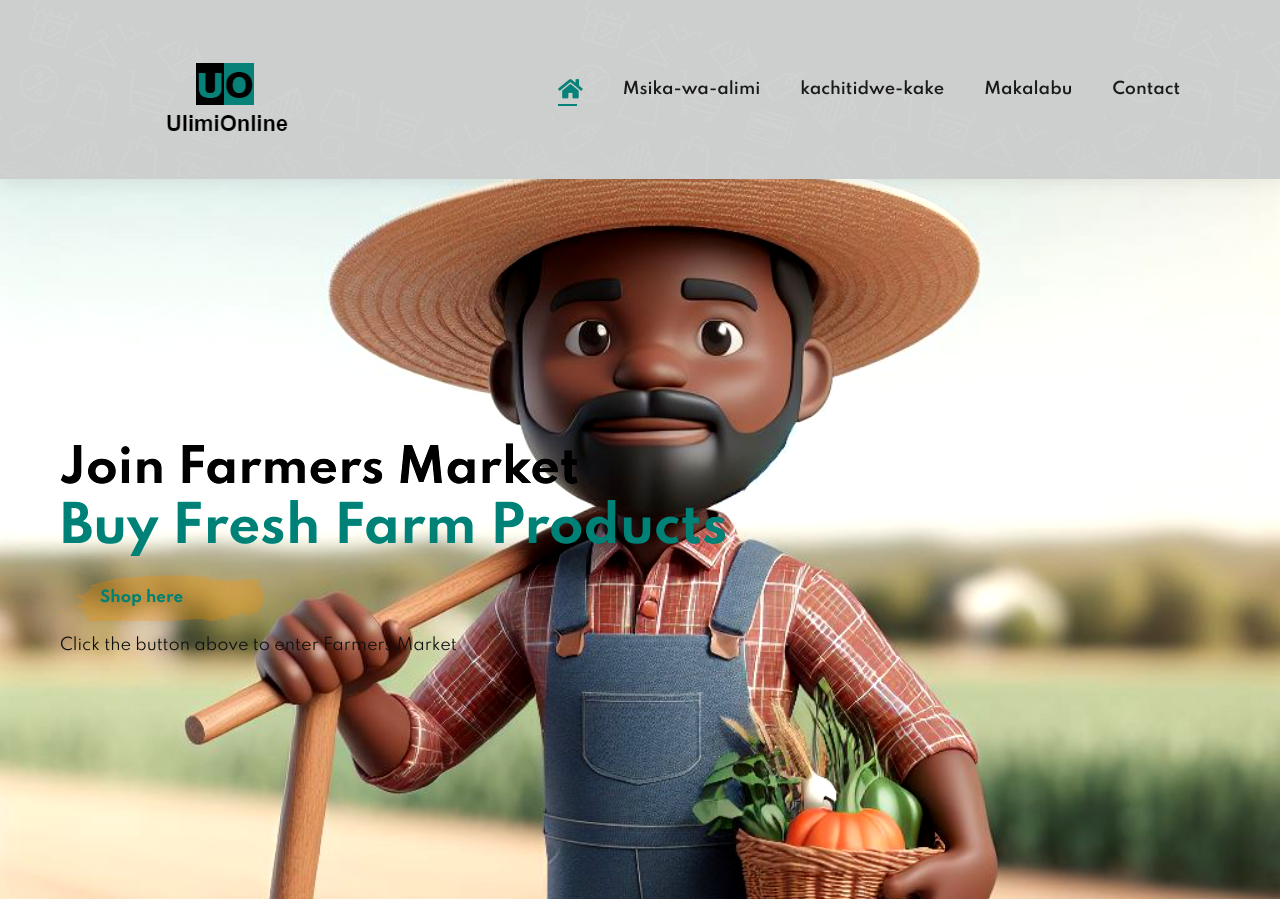
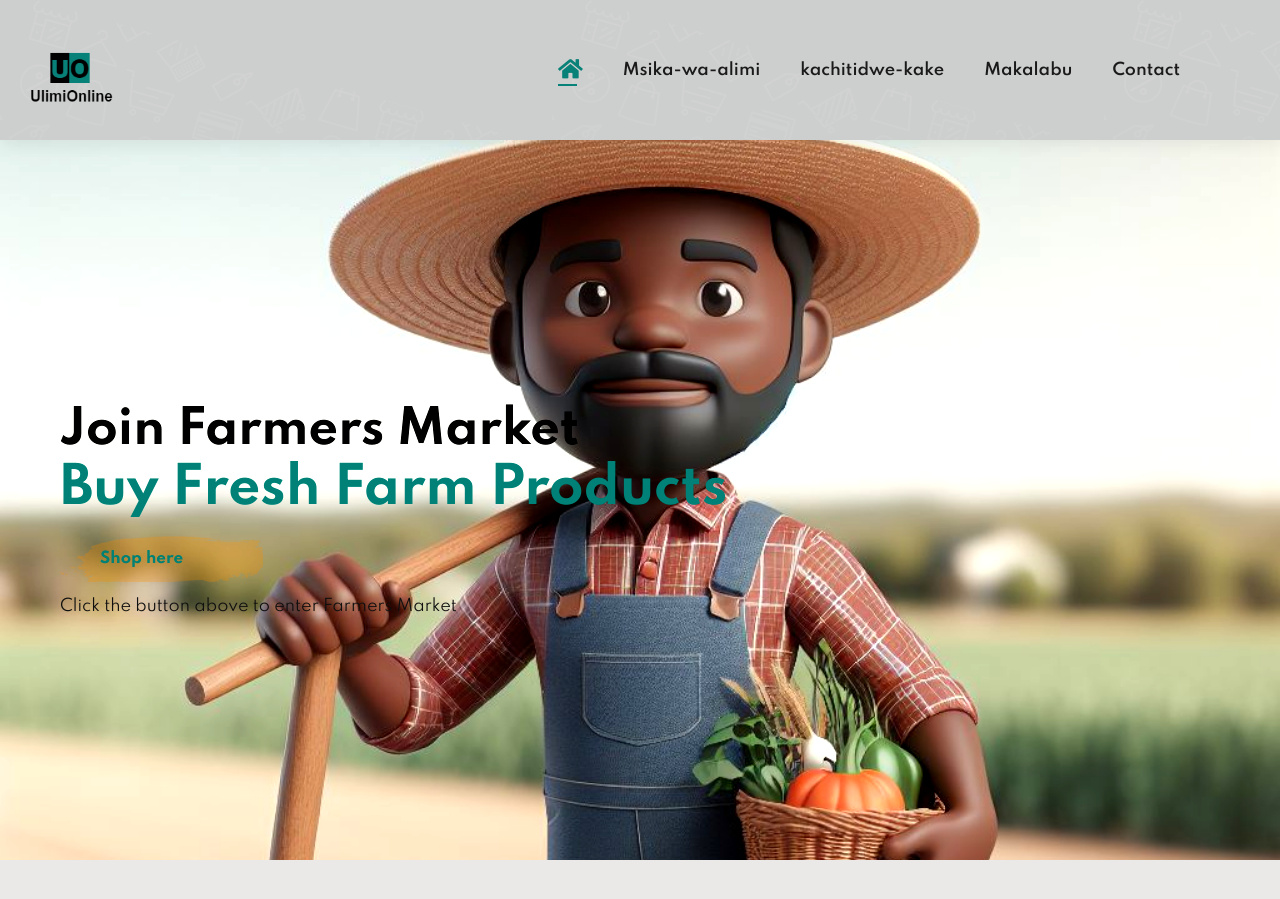
Before and after one commit to Victor-Kasakula/UlimiApp, a plain HTML site: page index.html in a window 1280 px wide. Shown: the top 899 px of the page. Drawn offline with Linux system fonts and the light colour scheme.

Commit message:
Update index.html

```diff
--- a/index.html
+++ b/index.html
@@ -7,15 +7,25 @@
         <meta name="viewport" content="width=device-width, initial-scale=1.0">
         <link rel="stylesheet" href="https://pro.fontawesome.com/releases/v5.10.0/css/all.css" />
         <title>ulimi-online</title>
+        <link rel="icon" type="image/x-icon" href="ulimi-online.png">
 
         <link rel="stylesheet" href="style.css">
     </head>
 
     <body>
         <section id="header">
-            <a href="index.html"><img src="ulimi-online.png" alt="logo-1" class="logo"></a>
+           <div class="logo-container">
+            <a href="index.html"><img src="ulimi-online.png" alt="logo-1" class="logo-image"></a>
+           </div>
 
+           <!-- <div class="search-container">
+                <form action="/action_page.php">
+                  <input type="text" placeholder="Search.." name="search">
+                  <button type="submit" class="search-button"><i class="fa fa-search search-icon"></i></button>
+                </form>
+              </div> -->
             <div>
+
               <ul id="navbar">
                 <li><a class="active" href="index.html"><i class="fas fa-home homeSymbol"></i>
                  <li><a class="tooltip" href="market.html">Msika-wa-alimi<span class="tooltiptext">farmers-market</span></a></li>
@@ -29,6 +39,7 @@
 
               </ul>
             </div>
+
            <div id="mobile">
                 <a href="cart.html"><i class="far fa-shopping-bag" aria-hidden="true"></i></a>
                 <i id="bar" class="fas fa-outdent"></i>
```
